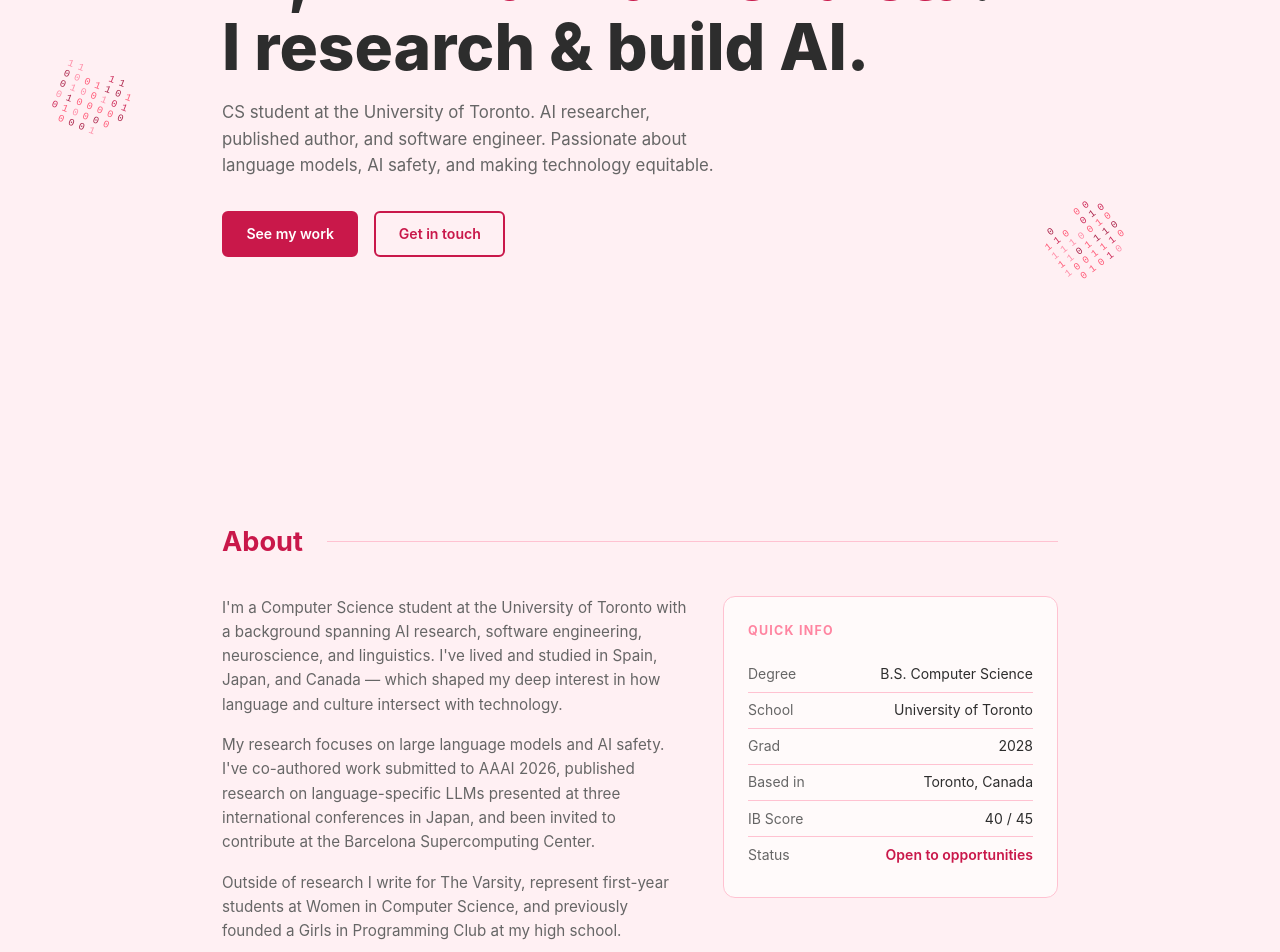
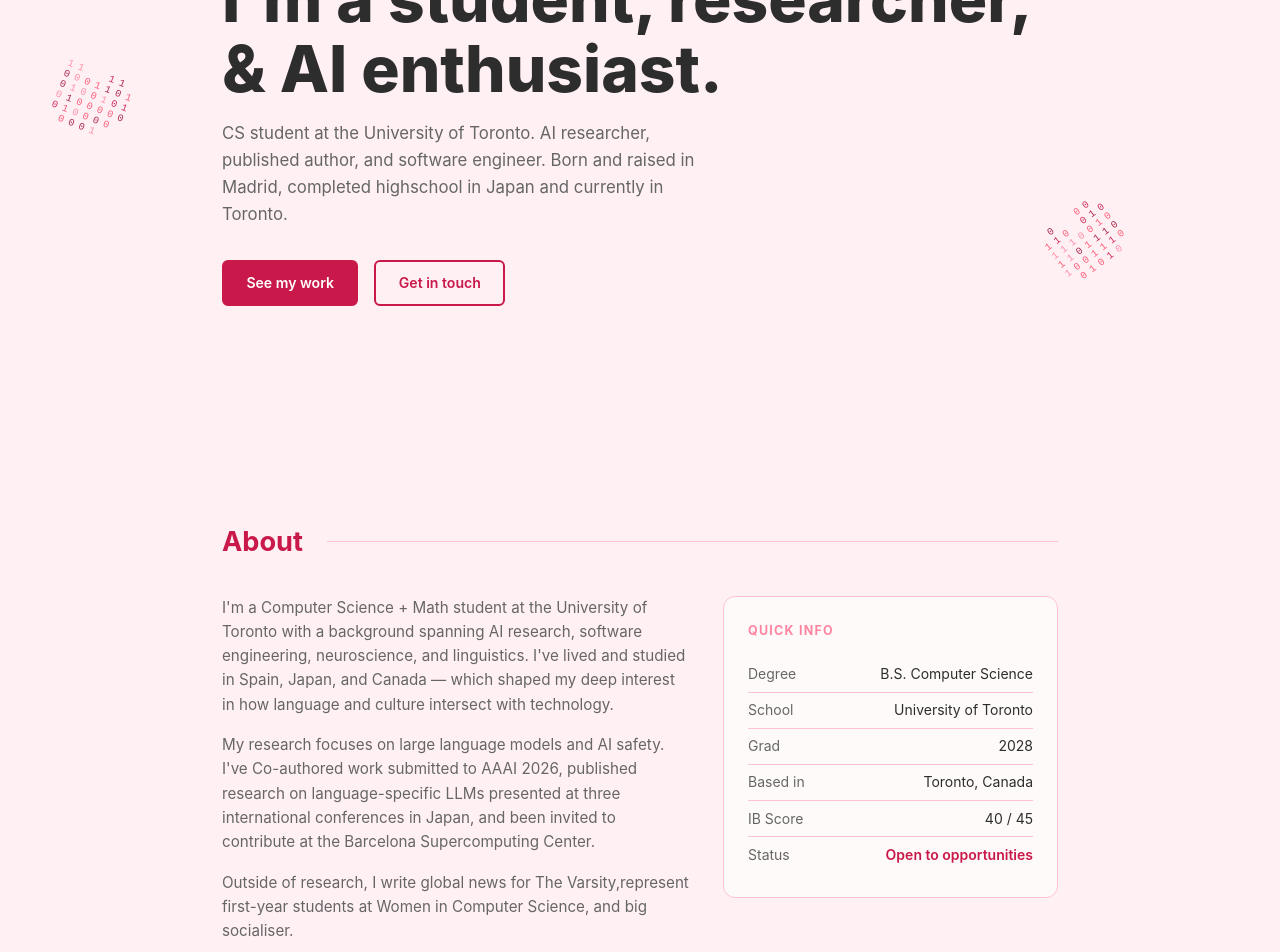
Before and after one commit to marinamen/marinamendieta, a React (Vite) app: page / in a window 1280 px wide. Shown: the part 360-1312 px from the top of the page. Built offline with nearby package versions, Linux system fonts and the light colour scheme.

Commit message:
Update App.jsx

```diff
--- a/src/App.jsx
+++ b/src/App.jsx
@@ -24,12 +24,11 @@ function Hero() {
       <p className="hero-tag">{'> hello, world!'}</p>
       <h1>
         Hi, I'm <span>Marina Mendieta</span>.<br />
-        I research & build AI.
+        I'm a student, researcher, & AI enthusiast.
       </h1>
       <p>
         CS student at the University of Toronto. AI researcher, published author,
-        and software engineer. Passionate about language models, AI safety, and
-        making technology equitable.
+        and software engineer. Born and raised in Madrid, completed highschool in Japan and currently in Toronto.
       </p>
       <div className="hero-btns">
         <a className="btn btn-primary" href="#projects">See my work</a>
@@ -46,7 +45,7 @@ function About() {
       <div className="about-grid">
         <div className="about-text">
           <p>
-            I'm a Computer Science student at the University of Toronto with a
+            I'm a Computer Science + Math student at the University of Toronto with a
             background spanning AI research, software engineering, neuroscience,
             and linguistics. I've lived and studied in Spain, Japan, and Canada —
             which shaped my deep interest in how language and culture intersect
@@ -54,15 +53,14 @@ function About() {
           </p>
           <p>
             My research focuses on large language models and AI safety. I've
-            co-authored work submitted to AAAI 2026, published research on
+            Co-authored work submitted to AAAI 2026, published research on
             language-specific LLMs presented at three international conferences
             in Japan, and been invited to contribute at the Barcelona
             Supercomputing Center.
           </p>
           <p>
-            Outside of research I write for The Varsity, represent first-year
-            students at Women in Computer Science, and previously founded a
-            Girls in Programming Club at my high school.
+            Outside of research, I write global news for The Varsity,represent first-year
+            students at Women in Computer Science, and big socialiser.
           </p>
 
           <div className="awards-list">
@@ -183,18 +181,18 @@ function Contact() {
             and conversations about AI, language, and tech for social good.
           </p>
           <p>
-            Best way to reach me is email — I typically respond within a day.
+            Best way to reach me is by email — I typically respond within a day.
           </p>
         </div>
         <div className="contact-links">
-          <a className="contact-link" href="mailto:marina.mendietarr@gmail.com">
-            <span className="icon">✉</span> marina.mendietarr@gmail.com
+          <a className="contact-link" href="mailto:m.mendieta@utoronto.mail">
+            <span className="icon">✉</span> m.mendieta@utoronto.mail
           </a>
           <a className="contact-link" href="https://github.com/marinamen" target="_blank" rel="noreferrer">
             <span className="icon">⌥</span> github.com/marinamen
           </a>
-          <a className="contact-link" href="https://linkedin.com/in/marinamendieta" target="_blank" rel="noreferrer">
-            <span className="icon">in</span> linkedin.com/in/marinamendieta
+          <a className="contact-link" href="https://linkedin.com/in/marina-mendieta" target="_blank" rel="noreferrer">
+            <span className="icon">in</span> linkedin.com/in/marina-mendieta
           </a>
         </div>
       </div>
```
